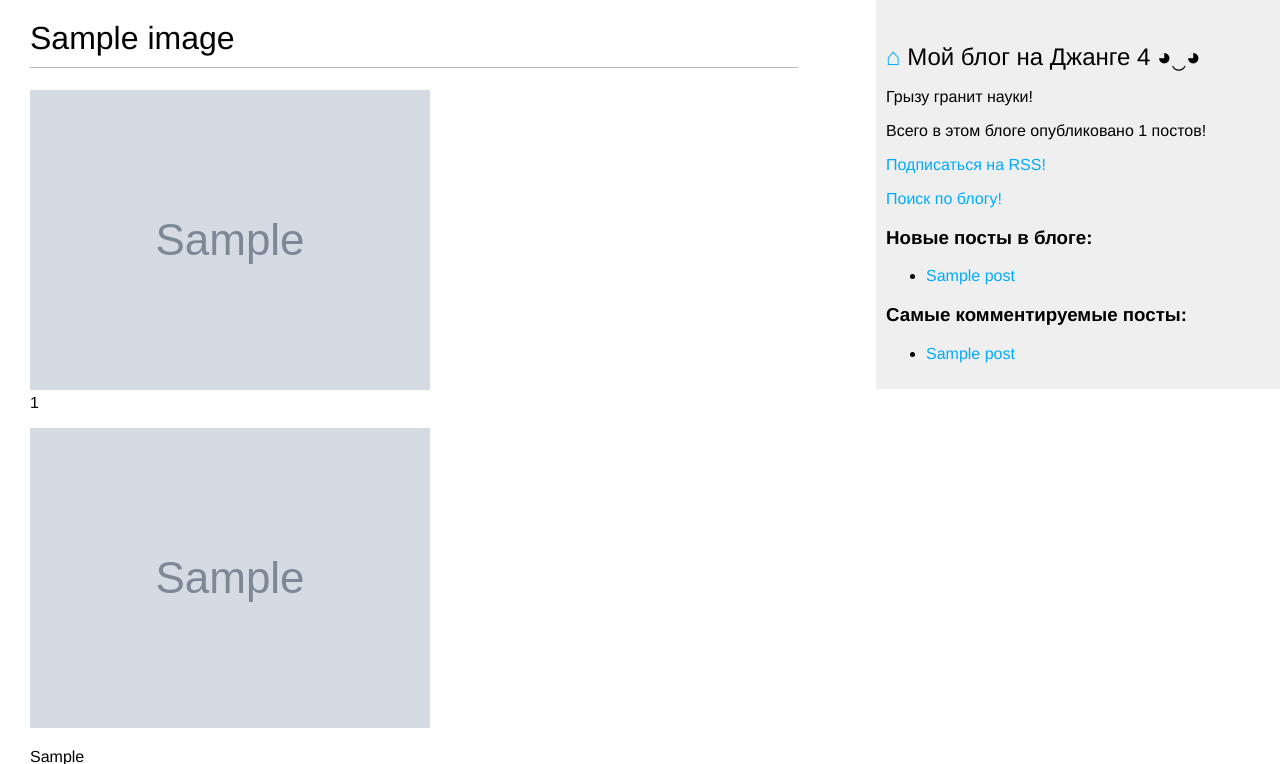
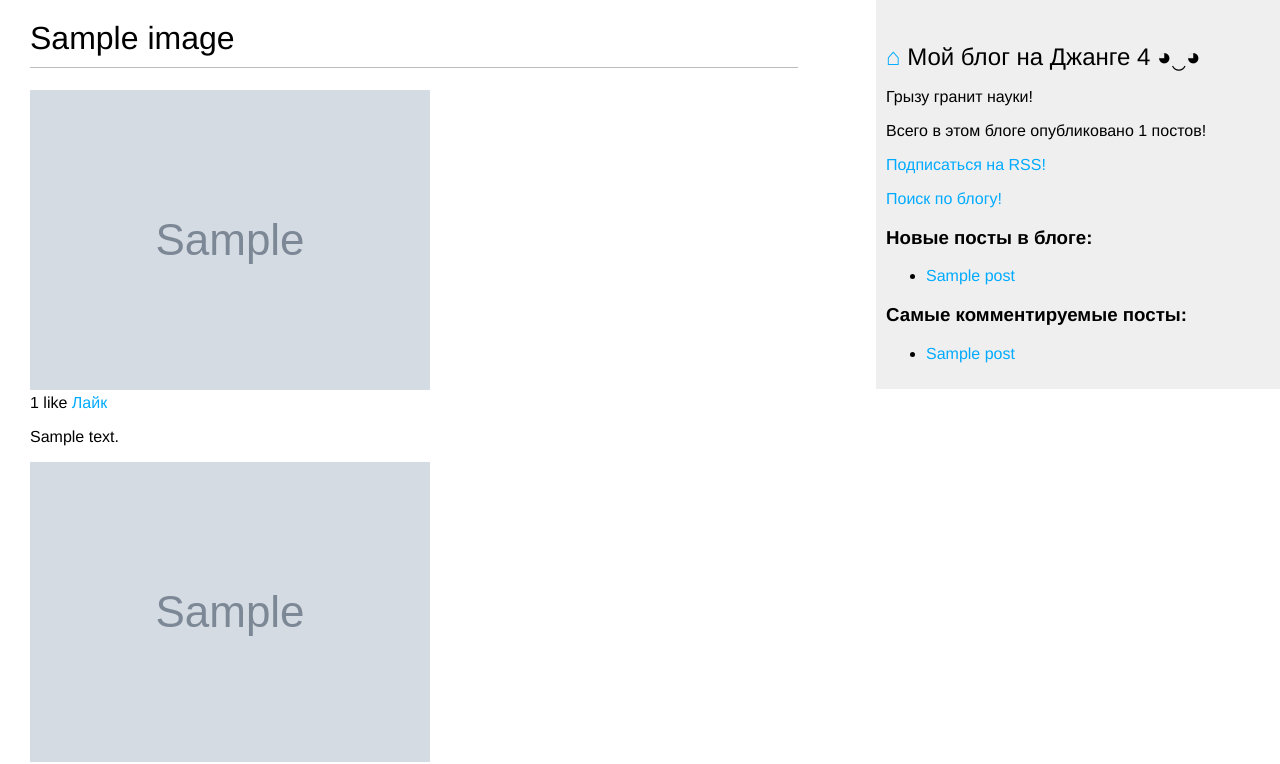
Before and after one commit to kireev20000/Django_4_Blog, a Django app: a page that uses Django_4_Blog/templates/blog/base.html in a window 1280 px wide. Shown: the part 45-809 px from the top of the page. Run offline with Django 4.2, Linux system fonts and the light colour scheme; tables that the repository leaves empty hold one stand-in row (values such as "Sample post"); grey boxes marked "Sample" are stand-in pictures; some libraries are stand-ins or nearby versions; some web fonts are replaced.

Commit message:
added AJAX like/unlike button on image_detail page

```diff
--- a/Django_4_Blog/images/urls.py
+++ b/Django_4_Blog/images/urls.py
@@ -7,5 +7,6 @@ app_name = 'images'
 urlpatterns=[
     path('create/', views.image_create, name='create'),
     path('detail/<int:id>/<slug:slug>', views.image_detail, name='detail'),
+    path('like/', views.image_like, name='like')
 
 ]
--- a/Django_4_Blog/images/views.py
+++ b/Django_4_Blog/images/views.py
@@ -1,5 +1,7 @@
 from django.shortcuts import render, redirect
 from django.contrib.auth.decorators import login_required
+from django.views.decorators.http import require_POST
+from django.http import JsonResponse
 from django.contrib import messages
 from django.shortcuts import get_object_or_404
 
@@ -30,3 +32,20 @@ def image_detail(request, id, slug):
                   'images/image/detail.html',
                   {'section': 'images', 'image': image}
     )
+
+@login_required
+@require_POST
+def image_like(request):
+    image_id = request.POST.get('id')
+    action = request.POST.get('action')
+    if image_id and action:
+        try:
+            image = Image.objects.get(id=image_id)
+            if action == 'like':
+                image.users_like.add(request.user)
+            else:
+                image.users_like.remove(request.user)
+            return JsonResponse({'status': 'ok'})
+        except image.DoesNotExist:
+            pass
+    return JsonResponse({'status': 'error'})
--- a/Django_4_Blog/templates/blog/base.html
+++ b/Django_4_Blog/templates/blog/base.html
@@ -39,5 +39,13 @@
           {% endfor %}
         </ul>
   </div>
+  <script src="//cdn.jsdelivr.net/npm/js-cookie@3.0.1/dist/js.cookie.min.js"></script>
+  <script>
+    const csrftoken = Cookies.get('csrftoken');
+    document.addEventListener('DOMContentLoaded', (event) => {
+      {% block domready %}
+      {% endblock %}
+    })
+  </script>
 </body>
 </html>
--- a/Django_4_Blog/templates/images/image/detail.html
+++ b/Django_4_Blog/templates/images/image/detail.html
@@ -8,14 +8,23 @@
       <a href="{{ image.image.url }}">
         <img src="{% thumbnail image.image 300x0 quality=100 %}" class="image-detail">
       </a>
-  {% with total_likes=image.users_like.count %}
+    {% with total_likes=image.users_like.count users_like=image.users_like.all %}
     <div class="image-info">
       <div>
         <span class="count">
-          {{ total_likes }}
+          <span class="total">{{ total_likes }}</span>
+          like{{ total_likes|pluralize }}
         </span>
+        <a href="#" data-id="{{ image.id }}" data-action="{% if request.user in users_like %}Un{% endif %}like"
+    class="like button">
+          {% if request.user not in users_like %}
+            Лайк
+          {% else %}
+            Отменить
+          {% endif %}
+        </a>
       </div>
-    {{ image.descreption|linebreaks }}
+      {{ image.description|linebreaks }}
     </div>
     <div class="image-likes">
       {% for user in image.users_like.all %}
@@ -31,3 +40,43 @@
     </div>
   {% endwith %}
 {% endblock %}
+{% block domready %}
+  const url = '{% url "images:like" %}';
+  var options = {
+    method: 'POST',
+    headers: {'X-CSRFToken': csrftoken},
+    mode: 'same-origin'
+  }
+
+  document.querySelector('a.like')
+          .addEventListener('click', function(e){
+    e.preventDefault();
+    var likeButton = this;
+
+    // add request body
+    var formData = new FormData();
+    formData.append('id', likeButton.dataset.id);
+    formData.append('action', likeButton.dataset.action);
+    options['body'] = formData;
+
+    // send HTTP request
+    fetch(url, options)
+    .then(response => response.json())
+    .then(data => {
+      if (data['status'] === 'ok')
+      {
+        var previousAction = likeButton.dataset.action;
+
+        // toggle button text and data-action
+        var action = previousAction === 'like' ? 'unlike' : 'like';
+        likeButton.dataset.action = action;
+        likeButton.innerHTML = action;
+
+        // update like count
+        var likeCount = document.querySelector('span.count .total');
+        var totalLikes = parseInt(likeCount.innerHTML);
+        likeCount.innerHTML = previousAction === 'like' ? totalLikes + 1 : totalLikes - 1;
+      }
+    })
+  });
+{% endblock %}
```
